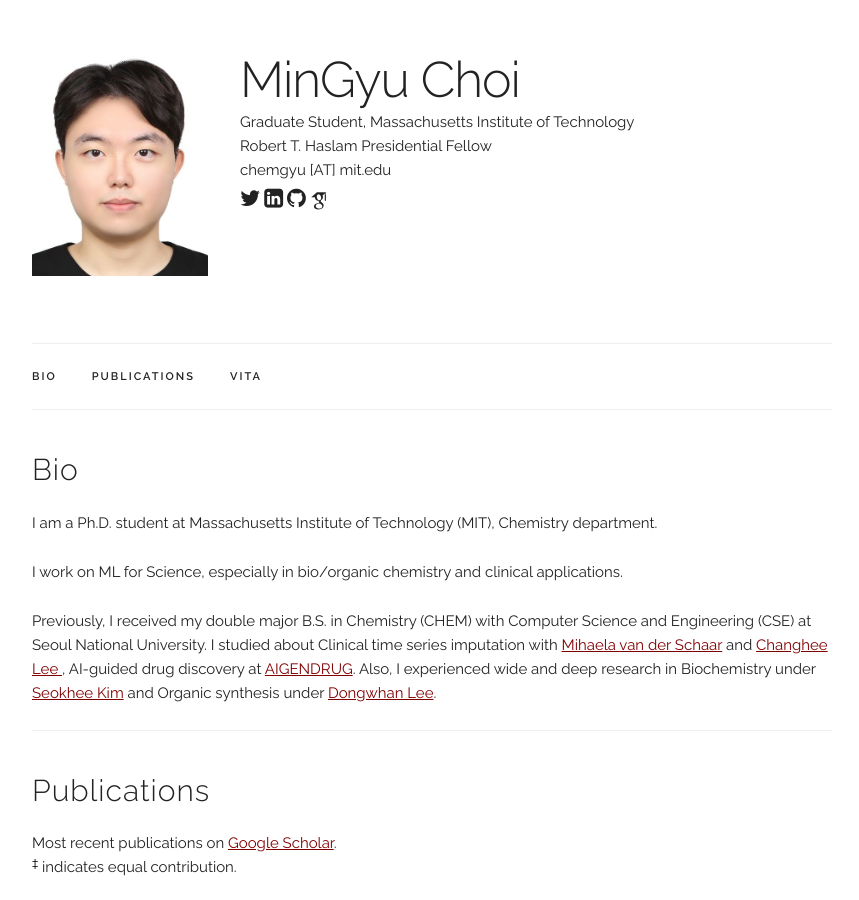
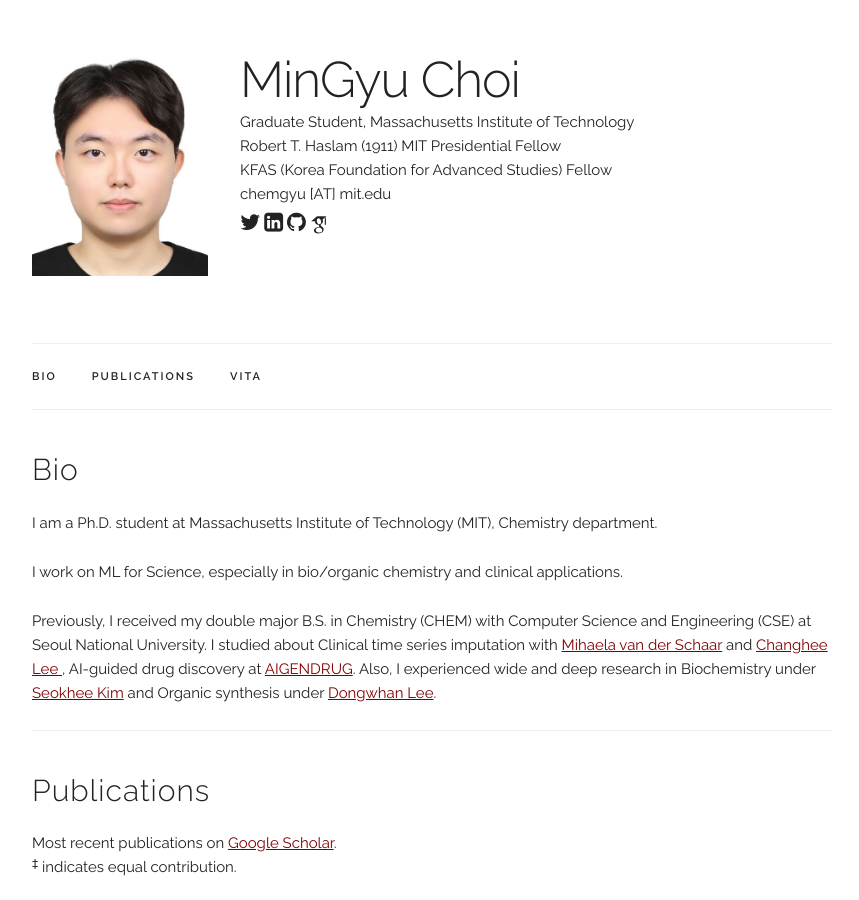
Before and after one commit to Chemgyu/Chemgyu.github.io, a Jekyll site: the page built from index.html, in a window 1280 px wide and 900 px high. Shown: the whole window, without its empty margins (208-1067 px from the left). Built offline with Jekyll 4.4.1, drawn with Linux system fonts in a browser that asks for light colours; some web fonts are replaced.

Commit message:
Update main_info.yaml

```diff
--- a/_data/main_info.yaml
+++ b/_data/main_info.yaml
@@ -1,5 +1,5 @@
 name: "MinGyu Choi"
-title: "Graduate Student, Massachusetts Institute of Technology<br/> Robert T. Haslam Presidential Fellow"
+title: "Graduate Student, Massachusetts Institute of Technology<br/> Robert T. Haslam (1911) MIT Presidential Fellow<br/> KFAS (Korea Foundation for Advanced Studies) Fellow"
 email: "chemgyu [AT] mit.edu"
 profile_pic: "/assets/profile-pics/SU.jpg"
 twitter: ""
```
